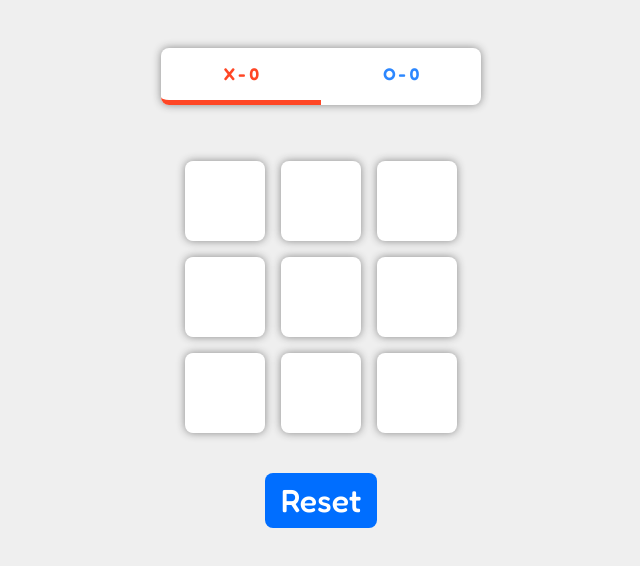
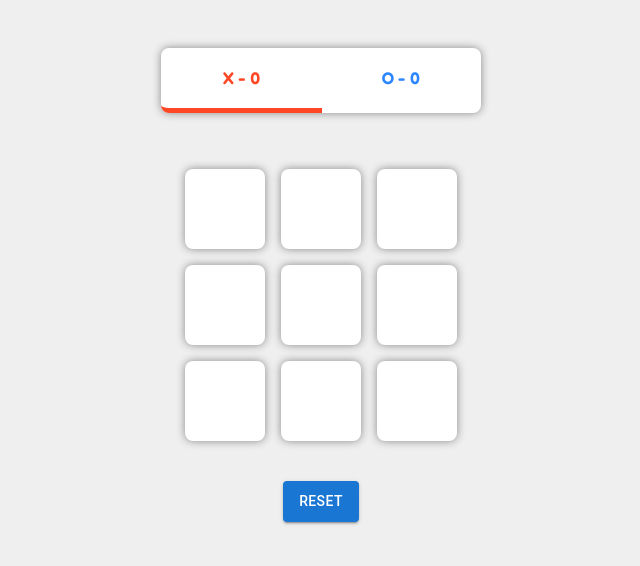
Before and after one commit to Andrew-Neely-82/tic-tac-toe-react, a React (Create React App) app: page / in a window 1280 px wide. Shown: the top 566 px of the page, without its empty margins (319-959 px from the left). Built offline with nearby package versions, Linux system fonts and the light colour scheme.

Commit message:
scoreboard and reset button updated w/ mui

```diff
--- a/package.json
+++ b/package.json
@@ -3,6 +3,9 @@
   "version": "0.1.0",
   "private": true,
   "dependencies": {
+    "@emotion/react": "^11.11.1",
+    "@emotion/styled": "^11.11.0",
+    "@mui/material": "^5.14.2",
     "@testing-library/jest-dom": "^5.17.0",
     "@testing-library/react": "^13.4.0",
     "@testing-library/user-event": "^13.5.0",
--- a/src/App.scss
+++ b/src/App.scss
@@ -3,7 +3,6 @@
 * {
   box-sizing: border-box;
   font-family: "Fredoka", sans-serif;
-
 }
 
 body {
--- a/src/components/resetButton/ResetButton.jsx
+++ b/src/components/resetButton/ResetButton.jsx
@@ -1,10 +1,13 @@
-import './style.scss'
+import Button from "@mui/material/Button";
+
+import "./style.scss";
 
 const ResetButton = ({ resetBoard }) => {
   const props = {
     className: "ResetButton__",
+    variant: "contained",
     onClick: resetBoard,
   };
-  return <button {...props}>Reset</button>;
+  return <Button {...props}>Reset</Button>;
 };
 export default ResetButton;
--- a/src/components/resetButton/style.scss
+++ b/src/components/resetButton/style.scss
@@ -1,10 +1,8 @@
 .ResetButton__ {
-  display: block;
-  background: rgb(0 110 255);
-  color: white;
+  display: block !important;
   font-size: 2rem;
   border: none;
   border-radius: 0.5rem;
-  padding: 0.5rem 1rem;
-  margin: 2rem auto;
+  padding: 0.5rem 1rem !important;
+  margin: 2rem auto !important;
 }
--- a/src/components/scoreBoard/ScoreBoard.jsx
+++ b/src/components/scoreBoard/ScoreBoard.jsx
@@ -1,12 +1,18 @@
+import ButtonGroup from "@mui/material/ButtonGroup";
+import Button from "@mui/material/Button";
 import "./style.scss";
 
 const ScoreBoard = ({ scores, xPlaying }) => {
   const { xScore, oScore } = scores;
+
   return (
     <div className="ScoreBoard__">
-      <span className={`score score-x ${!xPlaying && "inactive"}`}>X - {xScore}</span>
-      <span className={`score score-o ${xPlaying && "inactive"}`}>O - {oScore}</span>
+      <ButtonGroup className="ScoreBoard__group">
+        <Button className={`score score-x ${!xPlaying && "inactive"}`}>X - {xScore}</Button>
+        <Button className={`score score-o ${xPlaying && "inactive"}`}>O - {oScore}</Button>
+      </ButtonGroup>
     </div>
   );
 };
+
 export default ScoreBoard;
--- a/src/components/scoreBoard/style.scss
+++ b/src/components/scoreBoard/style.scss
@@ -1,14 +1,16 @@
 .ScoreBoard__ {
+  margin: auto;
+
+  .ScoreBoard__group {
     display: flex;
     align-items: center;
     justify-content: space-evenly;
     width: 20rem;
     background: white;
-  font-weight: bold;
-  border: none;
-  border-radius: 0.5rem;
+    border-radius: 0.5rem !important;
     box-shadow: 0 0 8px #888;
-  margin: 3rem auto;
+    margin-block: 3rem !important;
+    margin-inline: auto !important;
 
     .inactive {
       border-bottom: 5px solid transparent !important;
@@ -21,18 +23,23 @@
 
       &-x {
         color: rgb(255 70 37);
+        border: none;
         border-bottom: 5px solid rgb(255 70 37);
         border-radius: 0.5rem 0 0 0.5rem;
       }
 
       &-o {
         color: rgb(44 135 255);
+        border: none;
         border-bottom: 5px solid rgb(44 135 255);
         border-radius: 0 0.5rem 0.5rem 0;
       }
 
       &-x,
       &-o {
+        font-size: 1rem !important;
+        font-weight: bold !important;
+        font-family: "Fredoka", sans-serif;
         cursor: pointer;
 
         &:hover {
@@ -41,3 +48,4 @@
       }
     }
   }
+}
```
Also changed, not shown: 1 other file (tests, documents, lock files or other folders). Lines whose indentation alone changed are shown as unchanged.
